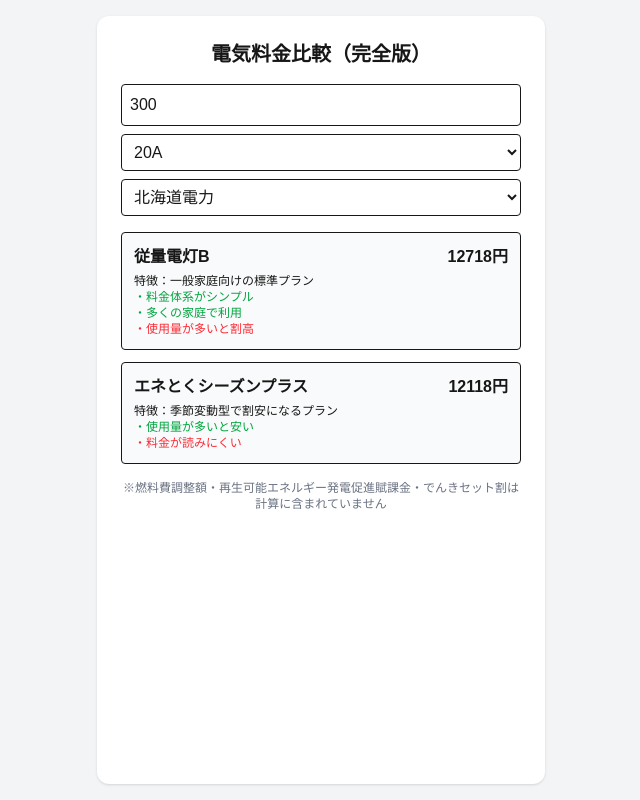
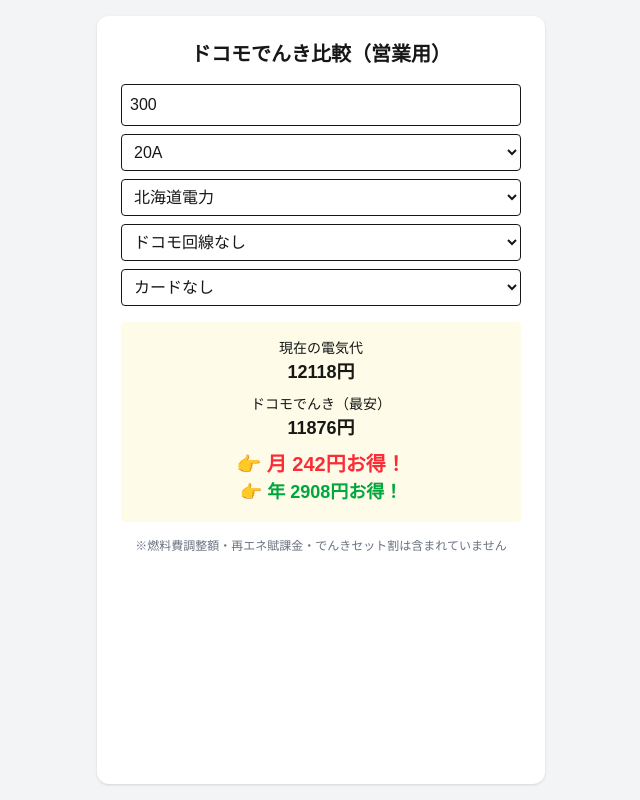
Before and after one commit to takahashikai919-art/electric-app, a Next.js app: page / in a window 1280 px wide. Shown: the whole page, without its empty margins (319-959 px from the left). Built offline with nearby package versions, Linux system fonts and the light colour scheme.

Commit message:
年間表示追加＆営業強化

```diff
--- a/app/page.tsx
+++ b/app/page.tsx
@@ -6,23 +6,12 @@
   const [kwh, setKwh] = useState(300);
   const [amp, setAmp] = useState(30);
   const [company, setCompany] = useState("北海道電力");
+  const [career, setCareer] = useState("no");
+  const [card, setCard] = useState("none");
 
   const calcPlan = (plan: any) => {
-    if (plan.type === "docomoBasic") {
-      return kwh * 40 * 0.97;
-    }
-
-    if (plan.type === "docomoGreen") {
-      return kwh * 40 + 500 - kwh * 40 * 0.1;
-    }
-
-    if (plan.flat) {
-      return kwh * plan.flat;
-    }
-
-    if (plan.rate) {
-      return kwh * 40 * plan.rate;
-    }
+    if (plan.flat) return kwh * plan.flat;
+    if (plan.rate) return kwh * 40 * plan.rate;
 
     if (plan.tiers) {
       let total = plan.base[amp] || 0;
@@ -36,25 +25,51 @@
         last = t.upTo;
         if (remaining <= 0) break;
       }
-
       return total;
     }
 
     return 0;
   };
 
-  const selected = plansData[company];
-  const results = selected.plans.map((p: any) => ({
-    ...p,
-    cost: calcPlan(p),
-  }));
+  // 現在料金
+  const currentCompany = plansData[company];
+  const currentCost = Math.min(
+    ...currentCompany.plans.map((p: any) => calcPlan(p))
+  );
+
+  // 還元率
+  let basicRate = 0.02;
+  let greenRate = 0.04;
+
+  if (career === "docomo") {
+    basicRate += 0.01;
+    greenRate += 0.01;
+  }
+
+  if (card === "gold") greenRate += 0.01;
+  if (card === "platinum") greenRate += 0.05;
+
+  // ドコモ料金
+  const base = currentCost;
+
+  const basicPoint = base * basicRate;
+  const greenPoint = (base + 500) * greenRate;
+
+  const docomoBasic = base - basicPoint;
+  const docomoGreen = base + 500 - greenPoint;
+
+  const bestDocomo = Math.min(docomoBasic, docomoGreen);
+
+  // 差額
+  const diff = currentCost - bestDocomo;
+  const yearly = diff * 12;
 
   return (
     <div className="min-h-screen bg-gray-100 flex justify-center p-4">
       <div className="bg-white p-6 rounded-xl w-full max-w-md shadow">
 
         <h1 className="text-xl font-bold text-center mb-4">
-          電気料金比較（完全版）
+          ドコモでんき比較（営業用）
         </h1>
 
         <input
@@ -72,42 +87,59 @@
         </select>
 
         <select value={company} onChange={(e)=>setCompany(e.target.value)}
-          className="w-full border p-2 mb-4 rounded">
+          className="w-full border p-2 mb-2 rounded">
           {Object.keys(plansData).map(c=>(
             <option key={c}>{c}</option>
           ))}
         </select>
 
-        <div className="space-y-3">
-          {results.map((p:any,i:number)=>(
-            <div key={i} className="bg-gray-50 p-3 rounded border">
+        <select value={career} onChange={(e)=>setCareer(e.target.value)}
+          className="w-full border p-2 mb-2 rounded">
+          <option value="no">ドコモ回線なし</option>
+          <option value="docomo">ドコモ回線あり</option>
+        </select>
 
-              <div className="flex justify-between font-bold">
-                <span>{p.name}</span>
-                <span>{p.cost.toFixed(0)}円</span>
-              </div>
+        <select value={card} onChange={(e)=>setCard(e.target.value)}
+          className="w-full border p-2 mb-4 rounded">
+          <option value="none">カードなし</option>
+          <option value="regular">dカード</option>
+          <option value="gold">dカードGOLD</option>
+          <option value="platinum">PLATINUM</option>
+        </select>
 
-              <p className="text-xs mt-1">特徴：{p.feature}</p>
+        {/* 結果 */}
+        <div className="bg-yellow-50 p-4 rounded text-center">
 
-              <ul className="text-xs text-green-600">
-                {p.pros?.map((pro:string,idx:number)=>(
-                  <li key={idx}>・{pro}</li>
-                ))}
-              </ul>
+          <p className="text-sm">現在の電気代</p>
+          <p className="text-lg font-bold mb-2">
+            {currentCost.toFixed(0)}円
+          </p>
 
-              <ul className="text-xs text-red-500">
-                {p.cons?.map((con:string,idx:number)=>(
-                  <li key={idx}>・{con}</li>
-                ))}
-              </ul>
+          <p className="text-sm">ドコモでんき（最安）</p>
+          <p className="text-lg font-bold mb-2">
+            {bestDocomo.toFixed(0)}円
+          </p>
 
-            </div>
-          ))}
+          {diff > 0 ? (
+            <>
+              <p className="text-xl font-bold text-red-500">
+                👉 月 {diff.toFixed(0)}円お得！
+              </p>
+              <p className="text-lg font-bold text-green-600">
+                👉 年 {yearly.toFixed(0)}円お得！
+              </p>
+            </>
+          ) : (
+            <p className="text-gray-500">
+              👉 安くならない可能性あり
+            </p>
+          )}
+
         </div>
 
-        {/* 🔥 注意書き */}
+        {/* 注意書き */}
         <p className="text-xs text-gray-500 mt-4 text-center">
-          ※燃料費調整額・再生可能エネルギー発電促進賦課金・でんきセット割は計算に含まれていません
+          ※燃料費調整額・再エネ賦課金・でんきセット割は含まれていません
         </p>
 
       </div>
```
